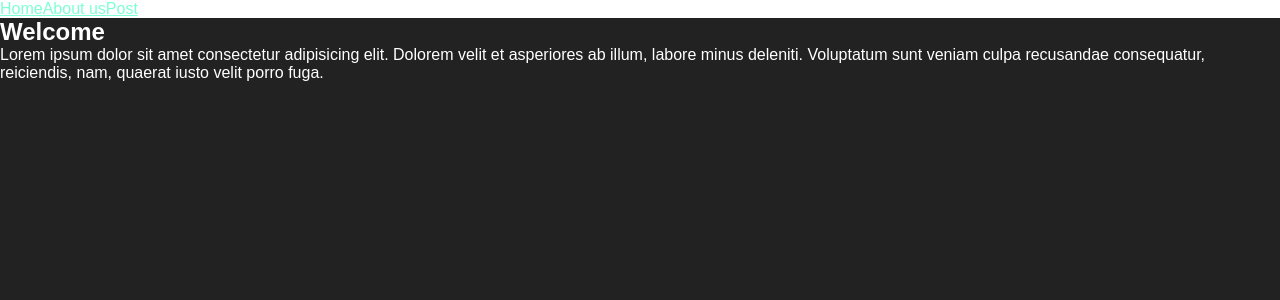
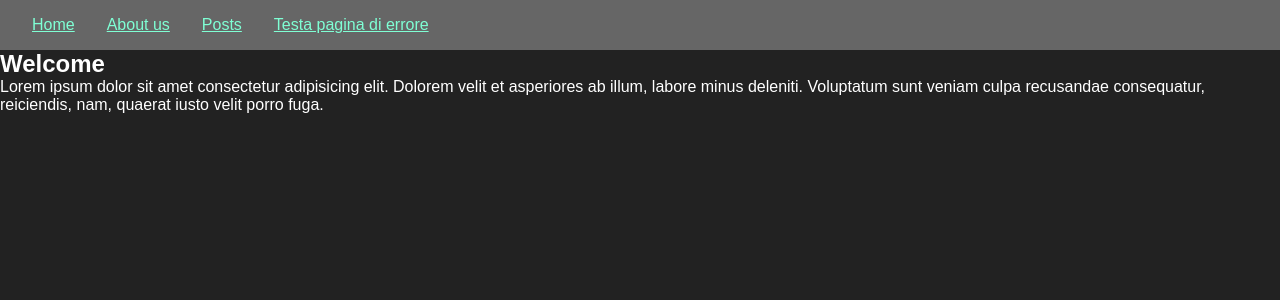
Before and after one commit to lambia/LC-20230717-vue-api-client, a Vue app: page / in a window 1280 px wide. Shown: the top 300 px of the page. Built offline with nearby package versions, Linux system fonts and the light colour scheme.

Commit message:
feat(ui): add links

```diff
--- a/src/App.vue
+++ b/src/App.vue
@@ -2,7 +2,20 @@
 export default {
   name: "Vue API Client",
   data() {
-    return { }
+    return {
+      navLinks: [
+        { label: "Home", name: "home" },
+        { label: "About us", name: "about"  },
+        { label: "Posts", name: "posts" },
+        { label: "Testa pagina di errore", name: "error", params: { code: "404" } }
+      ],
+      // navLinks: [
+      //   { label: "Home", to: { name: "home" } },
+      //   { label: "About us", to: { name: "about" } },
+      //   { label: "Posts", to: { name: "posts"} },
+      //   { label: "Testa pagina di errore", to: { name: "error", params: { code: "404" } } }
+      // ]
+    }
   }
 }
 </script>
@@ -10,9 +23,13 @@ export default {
 <template>
 
   <header>
-    <a href="/">Home</a>
-    <a href="/about-us">About us</a>
-    <a href="/posts">Post</a>
+    <template v-for="i in navLinks">
+      <router-link :to="{ name: i.name, params: i.params }">{{ i.label }}</router-link>
+    </template>
+<!--
+    <template v-for="i in navLinks">
+      <router-link :to="i.to">{{ i.label }}</router-link>
+    </template> -->
   </header>
 
   <router-view></router-view>
@@ -22,7 +39,11 @@ export default {
 <style scoped>
 header {
   width: 100%;
-  background: white;
+  background: #666;
   color: black;
+  padding: 1rem;
+}
+header a {
+  margin: 1rem;
 }
 </style>
--- a/src/components/AppMain.vue
+++ b/src/components/AppMain.vue
@@ -28,6 +28,7 @@ export default {
             }).catch(err => {
                 this.loading = false;
                 this.loadingError = err.message;
+                this.$router.push({ name: 'error', params: { code: 404 } })
             });
 
         },
--- /dev/null
+++ b/src/pages/ErrorPage.vue
@@ -0,0 +1,25 @@
+<script>
+export default {
+    name: "ErrorNotFound",
+    data() {
+        return {
+            errorMessage: {
+                401: "Unauthorized",
+                404: "Nothing found"
+            }
+        }
+    },
+}
+</script>
+
+<template>
+
+    <section>
+        <!-- $route.params.nomeProprietaDellaRotta -->
+        <h1>Error {{ $route.params.code }}</h1>
+
+        <p v-if="errorMessage[$route.params.code]">{{ errorMessage[$route.params.code] }}</p>
+        <p v-else>Something went wrong</p>
+    </section>
+
+</template>
--- a/src/router.js
+++ b/src/router.js
@@ -3,6 +3,7 @@ import { createRouter, createWebHistory } from 'vue-router';
 import AppHome from './pages/AppHome.vue';
 import AppAbout from './pages/AppAbout.vue';
 import PostList from './pages/PostList.vue';
+import ErrorPage from './pages/ErrorPage.vue';
 
 const router = createRouter({
     history: createWebHistory(),
@@ -21,6 +22,11 @@ const router = createRouter({
             path: "/posts",
             name: "posts",
             component: PostList
+        },
+        {
+            path: "/error/:code",
+            name: "error",
+            component: ErrorPage
         }
     ]
 });
```
